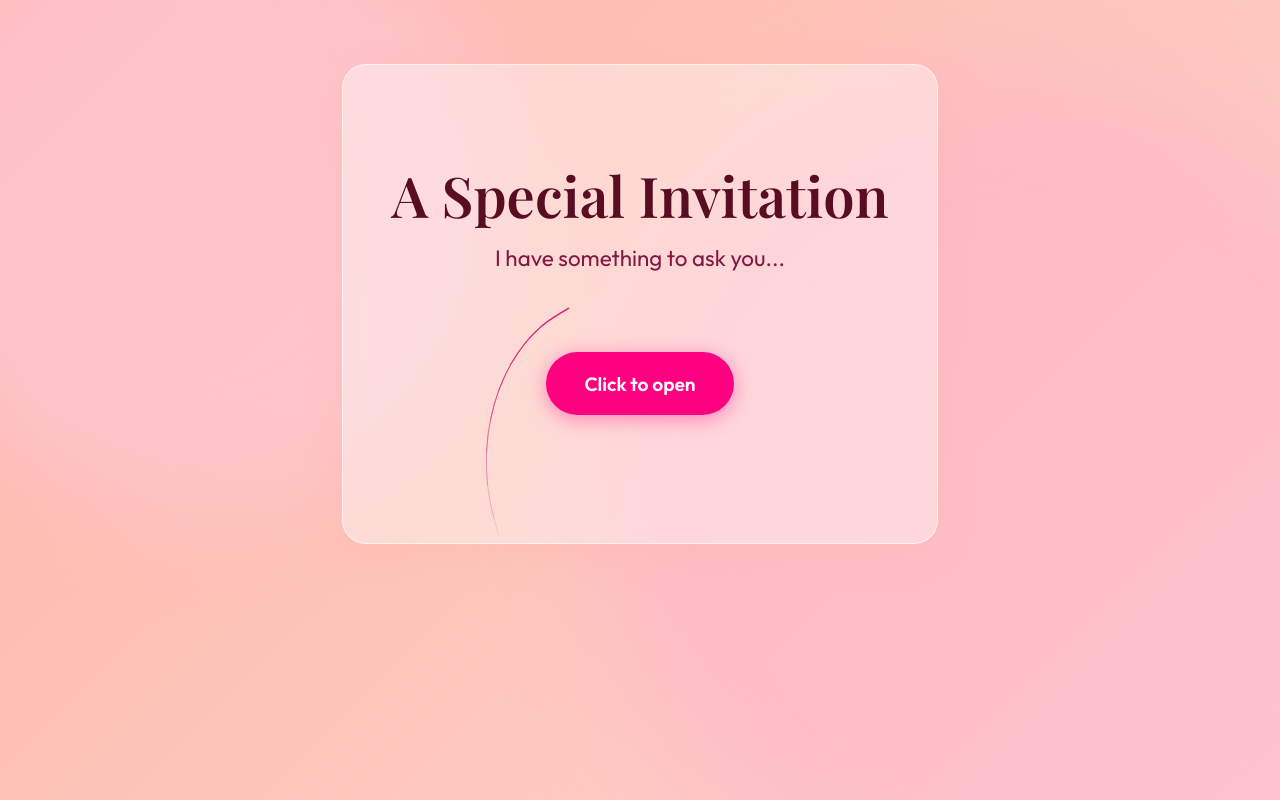
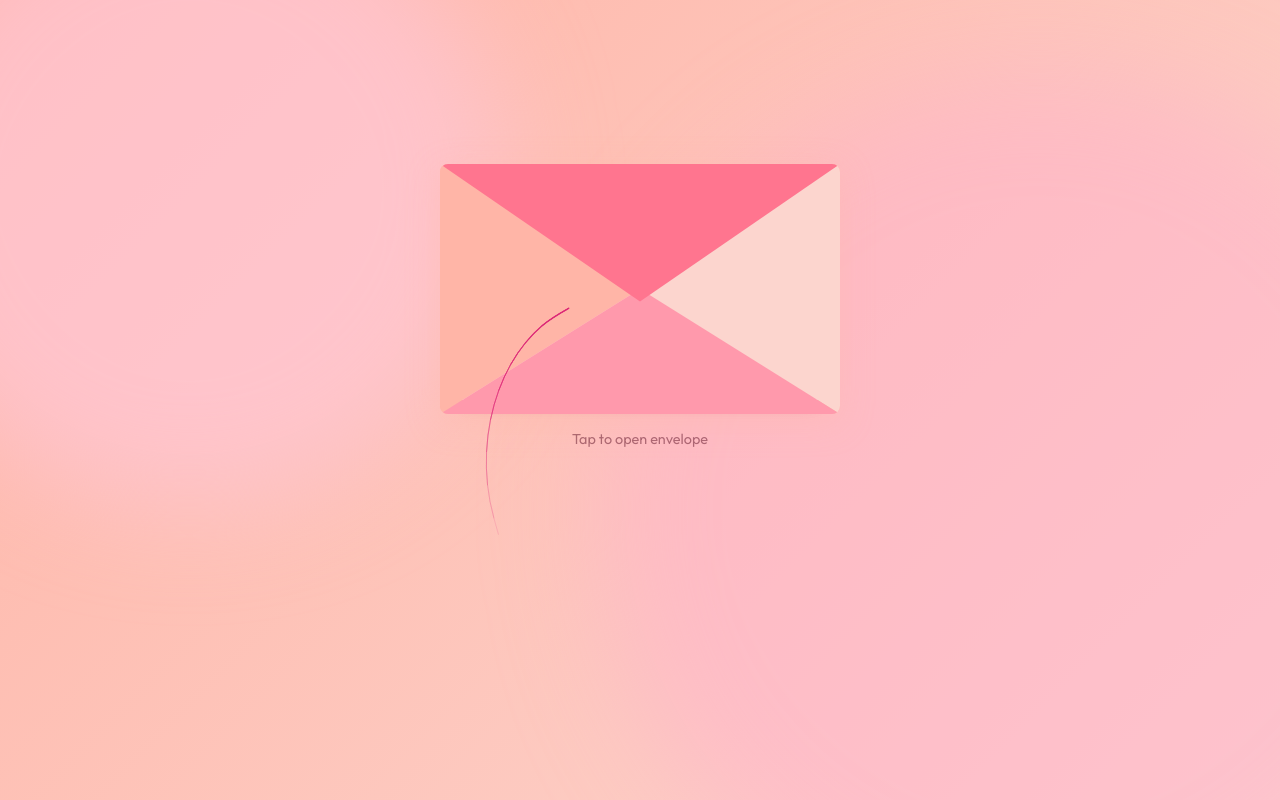
Before and after one commit to omarrr124/cinema, a React (Vite) app: page / in a window 1280 px wide. Built offline with nearby package versions, Linux system fonts and the light colour scheme; a web font is replaced by a local one.

Commit message:
Transform landing page into an interactive CSS envelope

```diff
--- /dev/null
+++ b/envelope.css
@@ -0,0 +1,93 @@
+
+.envelope-wrapper {
+  position: relative;
+  width: min(90vw, 400px);
+  height: 250px;
+  margin: 100px auto 0;
+  cursor: pointer;
+  perspective: 1000px;
+}
+.envelope {
+  position: relative;
+  width: 100%;
+  height: 100%;
+  background: var(--bg-gradient-start);
+  border-radius: 8px;
+  box-shadow: var(--glass-shadow);
+  display: flex;
+  justify-content: center;
+}
+.envelope-hint {
+  text-align: center;
+  margin-top: 1rem;
+  font-size: 0.9rem;
+  color: var(--text-dark);
+  opacity: 0.7;
+  animation: pulse 2s infinite;
+}
+@keyframes pulse {
+  0% { opacity: 0.4; }
+  50% { opacity: 0.8; }
+  100% { opacity: 0.4; }
+}
+.pocket-left, .pocket-right, .pocket-bottom {
+  position: absolute;
+  inset: 0;
+  z-index: 3;
+  border-radius: 8px;
+  pointer-events: none;
+}
+.pocket-left {
+  background: var(--bg-gradient-start);
+  clip-path: polygon(0 0, 50% 50%, 0 100%);
+}
+.pocket-right {
+  background: var(--bg-gradient-end);
+  clip-path: polygon(100% 0, 50% 50%, 100% 100%);
+}
+.pocket-bottom {
+  background: #ff99ac;
+  z-index: 4;
+  clip-path: polygon(0 100%, 50% 50%, 100% 100%);
+}
+.flap {
+  position: absolute;
+  top: 0;
+  left: 0;
+  width: 100%;
+  height: 100%;
+  background: var(--primary-hover);
+  border-radius: 8px;
+  z-index: 5;
+  clip-path: polygon(0 0, 100% 0, 50% 55%);
+  transform-origin: top;
+  transition: transform 0.6s ease-in-out, z-index 0s 0.3s;
+}
+.envelope-wrapper.open .flap {
+  transform: rotateX(180deg);
+  z-index: 1;
+}
+.letter {
+  position: absolute;
+  bottom: 5%;
+  width: 90%;
+  height: 90%;
+  background: var(--glass-bg);
+  backdrop-filter: blur(12px);
+  -webkit-backdrop-filter: blur(12px);
+  border: 1px solid var(--glass-border);
+  z-index: 2;
+  border-radius: 8px;
+  padding: 1.5rem 1rem;
+  text-align: center;
+  box-shadow: 0 4px 15px rgba(0,0,0,0.1);
+  transition: transform 0.6s ease-in-out 0.4s;
+  display: flex;
+  flex-direction: column;
+  justify-content: center;
+  align-items: center;
+}
+.envelope-wrapper.open .letter {
+  transform: translateY(-160px);
+  z-index: 6;
+}
--- a/src/components/Step0Landing.jsx
+++ b/src/components/Step0Landing.jsx
@@ -1,32 +1,59 @@
 import { useState } from 'react';
 
 export default function Step0Landing({ onNext }) {
-  const [isAnimating, setIsAnimating] = useState(false);
+  const [isOpen, setIsOpen] = useState(false);
+  const [isNavigating, setIsNavigating] = useState(false);
 
-  const handleClick = () => {
-    if (isAnimating) return;
-    setIsAnimating(true);
-    // The CSS animation lasts 0.75s, wait 800ms before transition
+  const handleEnvelopeClick = () => {
+    if (!isOpen) {
+      setIsOpen(true);
+    }
+  };
+
+  const handleButtonClick = (e) => {
+    e.stopPropagation(); // Prevent triggering envelope click again
+    if (isNavigating) return;
+    setIsNavigating(true);
     setTimeout(() => {
       onNext();
     }, 800);
   };
 
   return (
-    <div className="glass-card" style={{ display: 'flex', flexDirection: 'column', alignItems: 'center', justifyContent: 'center', minHeight: '60vh', textAlign: 'center' }}>
-      <h1 className="title" style={{ fontSize: 'clamp(2rem, 8vw, 3.5rem)', marginBottom: '1rem' }}>
+    <div className={`envelope-wrapper ${isOpen ? 'open' : ''}`} onClick={handleEnvelopeClick}>
+      <div className="envelope">
+        <div className="flap"></div>
+        <div className="pocket-left"></div>
+        <div className="pocket-right"></div>
+        <div className="pocket-bottom"></div>
+
+        <div className="letter">
+          <h1 className="title" style={{ fontSize: 'clamp(1.5rem, 6vw, 2.2rem)', marginBottom: '0.5rem' }}>
             A Special Invitation
           </h1>
-      <p style={{ fontSize: 'clamp(1rem, 4vw, 1.4rem)', marginBottom: '3rem', color: '#831843', fontWeight: 500 }}>
+          <p style={{ fontSize: 'clamp(0.9rem, 4vw, 1.1rem)', marginBottom: '1.5rem', color: '#831843', fontWeight: 500 }}>
             I have something to ask you...
           </p>
 
           <button
-        className={`bubbly-button ${isAnimating ? 'animate' : ''}`}
-        onClick={handleClick}
+            className={`bubbly-button ${isNavigating ? 'animate' : ''}`}
+            onClick={handleButtonClick}
+            style={{
+              marginTop: '0',
+              marginBottom: '0',
+              padding: '0.8em 1.5em',
+              opacity: isOpen ? 1 : 0,
+              pointerEvents: isOpen ? 'auto' : 'none',
+              transition: 'opacity 0.3s ease 0.8s' // Fade in after letter slides up
+            }}
           >
-        Click to open
+            Open Invitation
           </button>
+        </div>
+      </div>
+      {!isOpen && (
+        <p className="envelope-hint">Tap to open envelope</p>
+      )}
     </div>
   );
 }
--- a/src/index.css
+++ b/src/index.css
@@ -625,3 +625,98 @@ h1, h2, h3 {
     height: 1em;
     margin: 0 0 -0.1em 0.3em;
 }
+
+
+
+.envelope-wrapper {
+  position: relative;
+  width: min(90vw, 400px);
+  height: 250px;
+  margin: 100px auto 0;
+  cursor: pointer;
+  perspective: 1000px;
+}
+.envelope {
+  position: relative;
+  width: 100%;
+  height: 100%;
+  background: var(--bg-gradient-start);
+  border-radius: 8px;
+  box-shadow: var(--glass-shadow);
+  display: flex;
+  justify-content: center;
+}
+.envelope-hint {
+  text-align: center;
+  margin-top: 1rem;
+  font-size: 0.9rem;
+  color: var(--text-dark);
+  opacity: 0.7;
+  animation: pulse 2s infinite;
+}
+@keyframes pulse {
+  0% { opacity: 0.4; }
+  50% { opacity: 0.8; }
+  100% { opacity: 0.4; }
+}
+.pocket-left, .pocket-right, .pocket-bottom {
+  position: absolute;
+  inset: 0;
+  z-index: 3;
+  border-radius: 8px;
+  pointer-events: none;
+}
+.pocket-left {
+  background: var(--bg-gradient-start);
+  clip-path: polygon(0 0, 50% 50%, 0 100%);
+}
+.pocket-right {
+  background: var(--bg-gradient-end);
+  clip-path: polygon(100% 0, 50% 50%, 100% 100%);
+}
+.pocket-bottom {
+  background: #ff99ac;
+  z-index: 4;
+  clip-path: polygon(0 100%, 50% 50%, 100% 100%);
+}
+.flap {
+  position: absolute;
+  top: 0;
+  left: 0;
+  width: 100%;
+  height: 100%;
+  background: var(--primary-hover);
+  border-radius: 8px;
+  z-index: 5;
+  clip-path: polygon(0 0, 100% 0, 50% 55%);
+  transform-origin: top;
+  transition: transform 0.6s ease-in-out, z-index 0s 0.3s;
+}
+.envelope-wrapper.open .flap {
+  transform: rotateX(180deg);
+  z-index: 1;
+}
+.letter {
+  position: absolute;
+  bottom: 5%;
+  width: 90%;
+  height: 90%;
+  background: var(--glass-bg);
+  backdrop-filter: blur(12px);
+  -webkit-backdrop-filter: blur(12px);
+  border: 1px solid var(--glass-border);
+  z-index: 2;
+  border-radius: 8px;
+  padding: 1.5rem 1rem;
+  text-align: center;
+  box-shadow: 0 4px 15px rgba(0,0,0,0.1);
+  transition: transform 0.6s ease-in-out 0.4s;
+  display: flex;
+  flex-direction: column;
+  justify-content: center;
+  align-items: center;
+}
+.envelope-wrapper.open .letter {
+  transform: translateY(-160px);
+  z-index: 6;
+}
```
Lines whose indentation alone changed are shown as unchanged.
